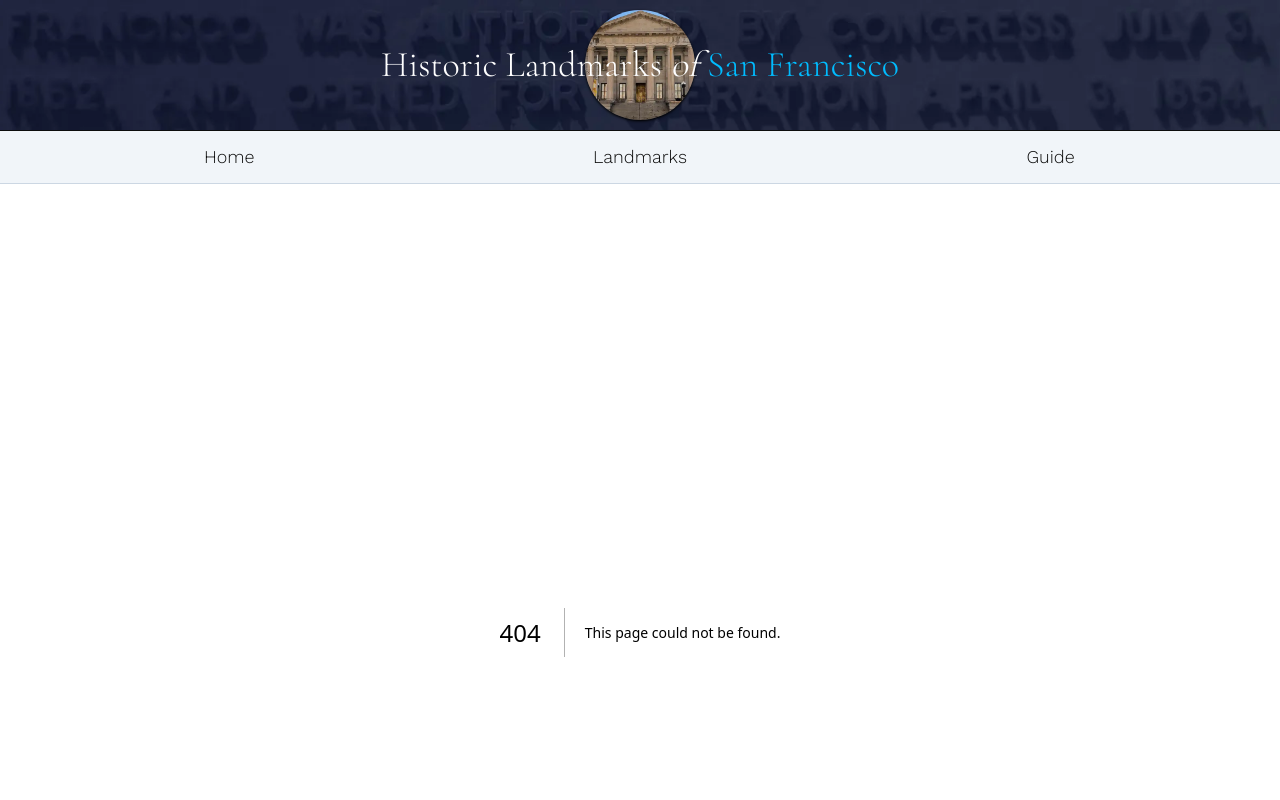
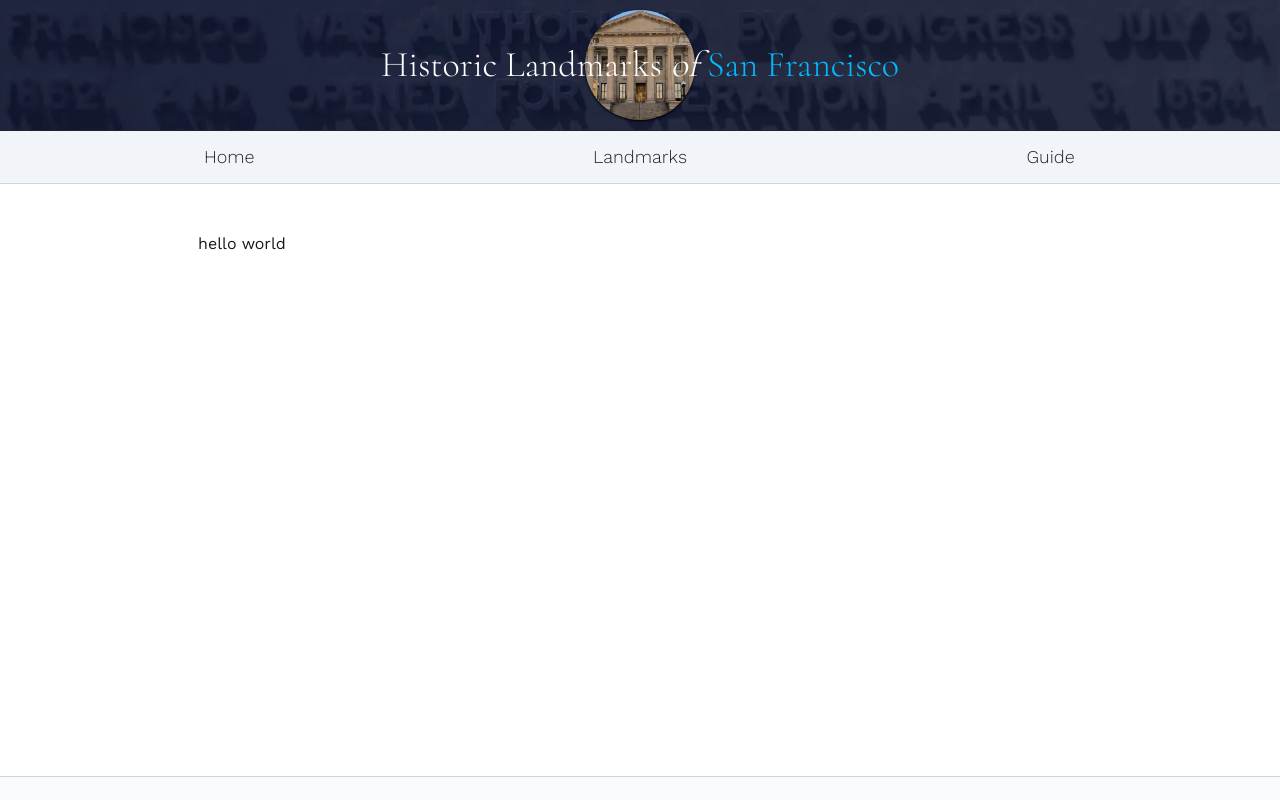
Before and after one commit to tdkent/hlosf.com, a Next.js app: page /landmarks/1 in a window 1280 px wide. Before the commit this address had no page. Shown: the top 800 px of the page. Built offline with nearby package versions, Linux system fonts and the light colour scheme.

Commit message:
create landmark page

```diff
--- /dev/null
+++ b/src/app/landmarks/[slug]/page.tsx
@@ -0,0 +1,3 @@
+export default function LandmarkPage() {
+  return <p>hello world</p>;
+}
```
